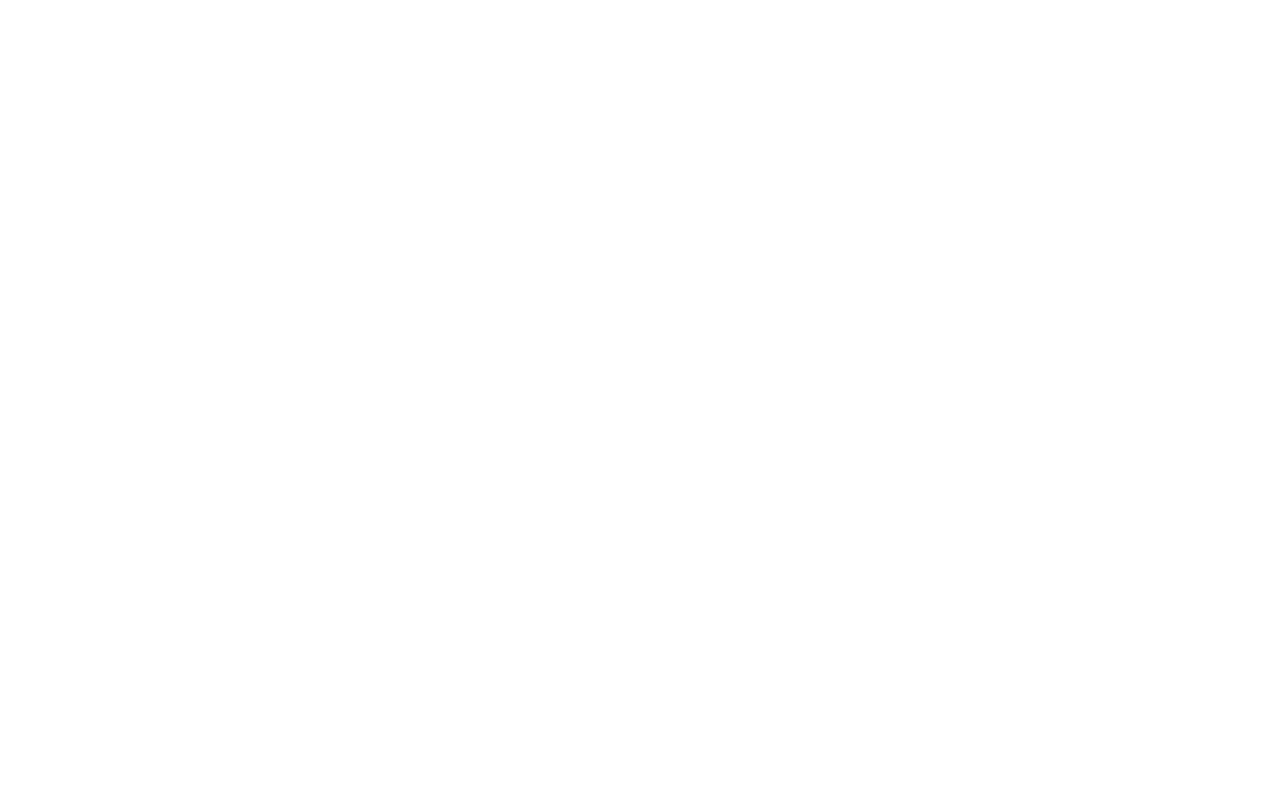
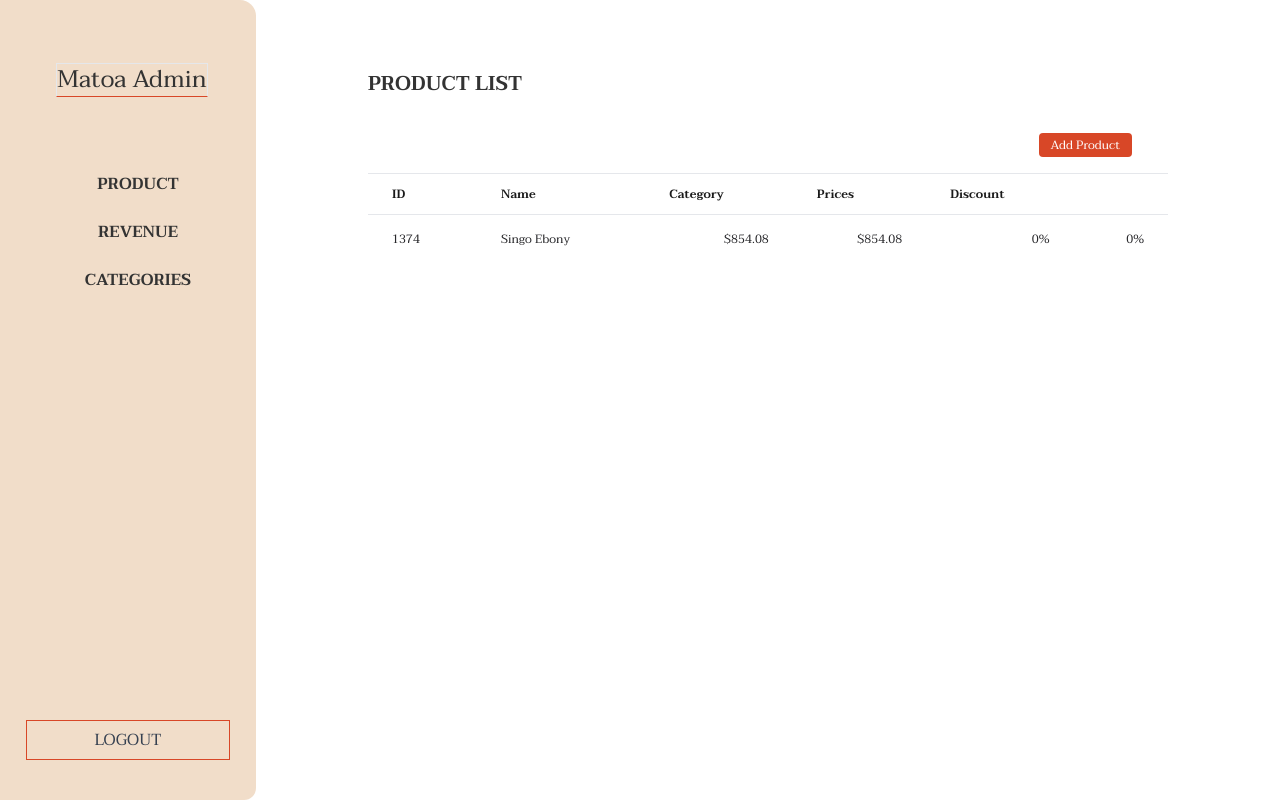
Before and after one commit to nisrinous/assignment-react, a React (Vite) app: page /product in a window 1280 px wide. Before the commit this address had no page. Built offline with nearby package versions, Linux system fonts and the light colour scheme.

Commit message:
feat: add ProductList page

```diff
--- a/src/pages/ProductList.tsx
+++ b/src/pages/ProductList.tsx
@@ -8,7 +8,7 @@
     <>
       <Aside />
       <MainLayout>
-        <MainHeader title="PRODUCT LIST" />
+        <MainHeader>PRODUCT LIST</MainHeader>
         <ProductListTable />
       </MainLayout>
     </>
--- a/src/routes/index.tsx
+++ b/src/routes/index.tsx
@@ -2,6 +2,7 @@
 import Login from "../pages/Login";
 import Register from "../pages/Register";
 import AddProduct from "../pages/AddProduct";
+import ProductList from "../pages/ProductList";
 import EditProduct from "@/pages/EditProduct";
 
 export const AppRoute = (): JSX.Element => {
@@ -15,6 +16,10 @@
       element: <Register />,
     },
     {
+      path: "/product",
+      element: <ProductList />,
+    },
+    {
       path: "/product/add",
       element: <AddProduct />,
     },
```
